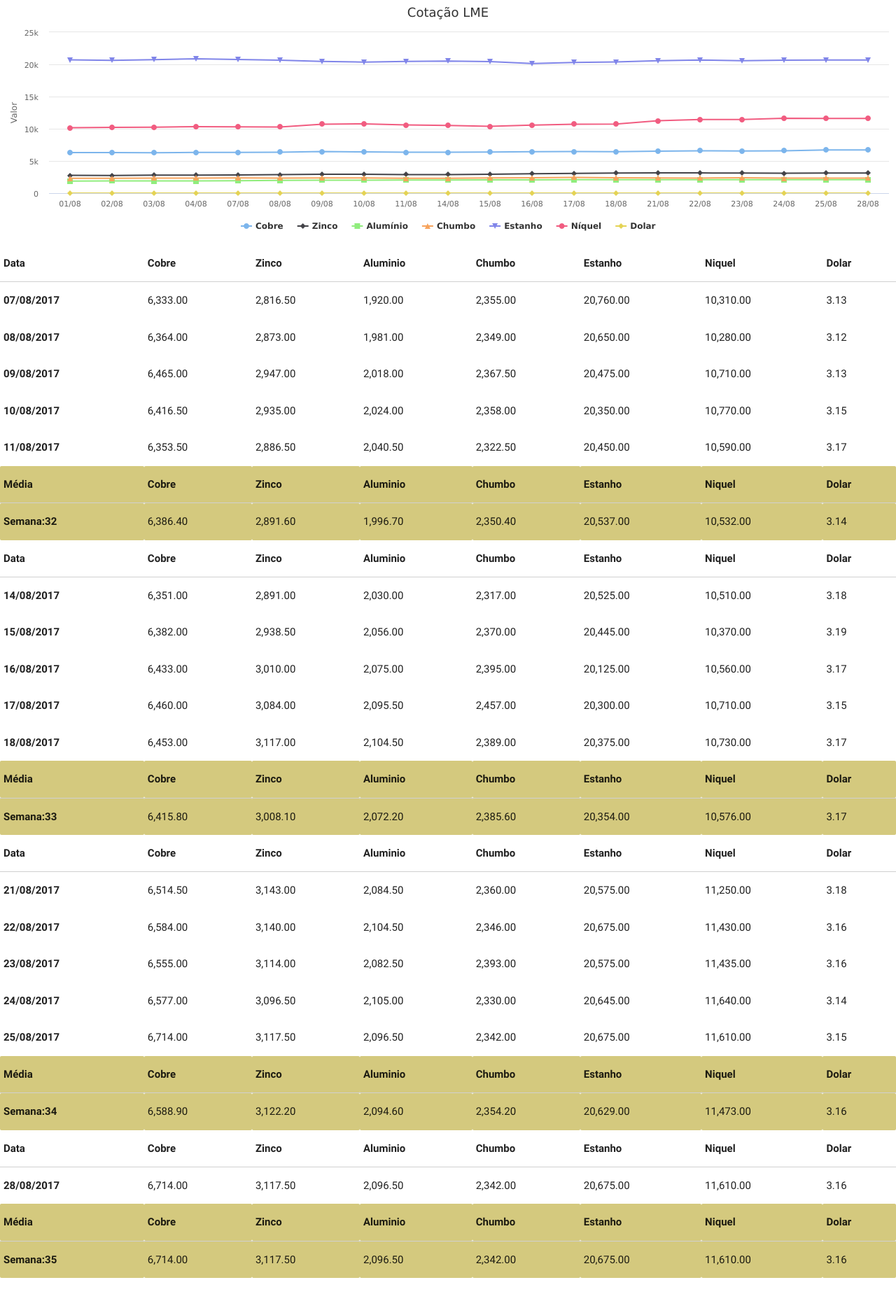
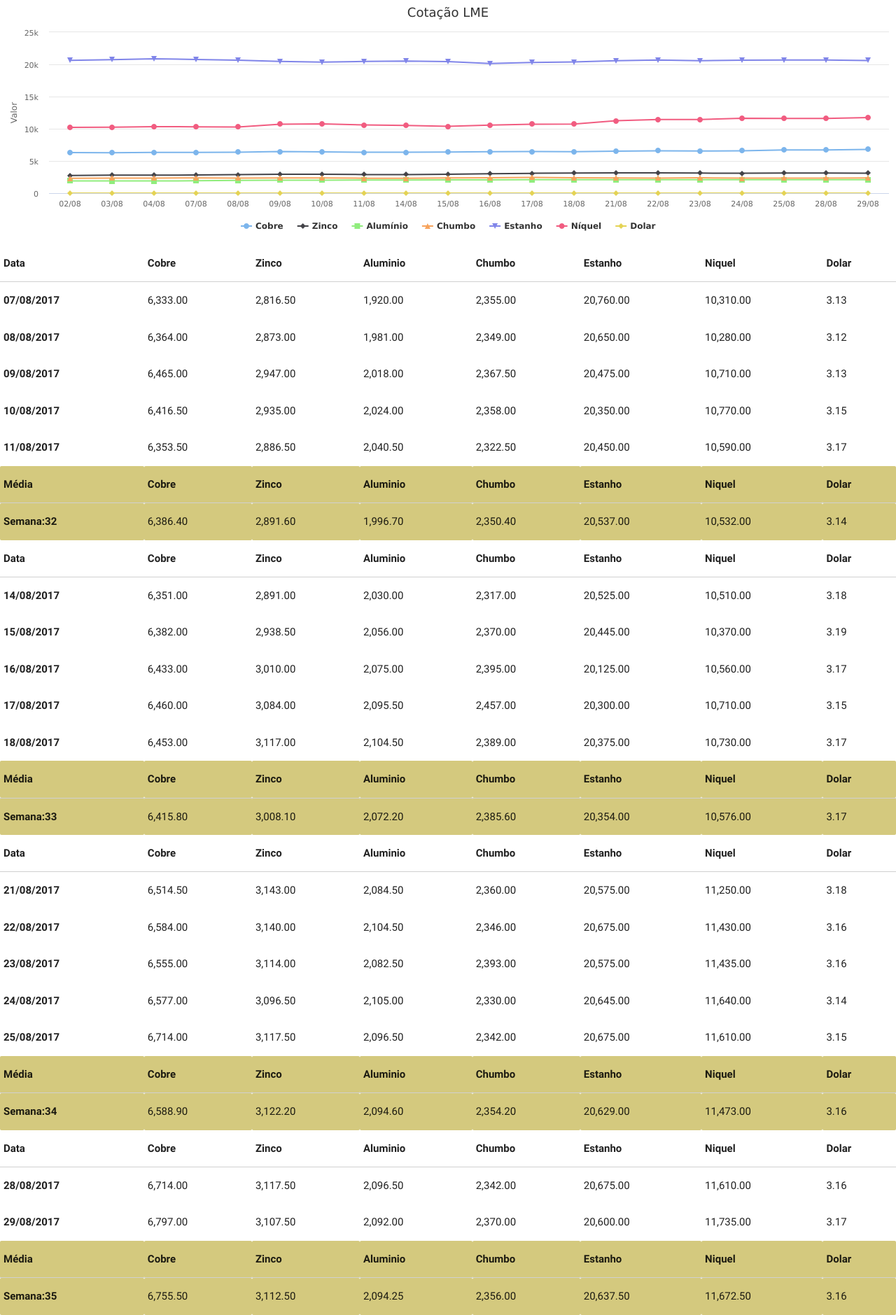
Before and after one commit to tiagocordeiro/flask-lme-chart, a Flask app: page /lme/dashboard in a window 1280 px wide. Shown: the whole page at 70% size. Before the commit the page ends 1826 px from the top, so only its background shows below. Run offline with Flask 2, Linux system fonts and the light colour scheme; some libraries are stand-ins or nearby versions.

Commit message:
Cotação Atualizada

```diff
--- a/static/cotacao-atual.csv
+++ b/static/cotacao-atual.csv
@@ -1,5 +1,4 @@
 Date,Cobre,Zinco,Aluminio,Chumbo,Estanho,Niquel,Dolar
-2017-08-01,6300.5,2769.5,1887.0,2299.0,20700.0,10155.0,3.1257998943329
 2017-08-02,6300.0,2754.0,1904.0,2315.0,20625.0,10205.0,3.1228001117706
 2017-08-03,6290.0,2804.0,1891.5,2342.0,20730.0,10255.0,3.1122000217438
 2017-08-04,6330.0,2798.0,1890.0,2349.0,20865.0,10335.0,3.1115000247955
@@ -19,3 +18,4 @@ Date,Cobre,Zinco,Aluminio,Chumbo,Estanho,Niquel,Dolar
 2017-08-24,6577.0,3096.5,2105.0,2330.0,20645.0,11640.0,3.1393001079559
 2017-08-25,6714.0,3117.5,2096.5,2342.0,20675.0,11610.0,3.1465001106262
 2017-08-28,,,,,,,3.1586999893188
+2017-08-29,6797.0,3107.5,2092.0,2370.0,20600.0,11735.0,3.1658000946045
--- a/templates/mesclado.html
+++ b/templates/mesclado.html
@@ -716,6 +716,32 @@
     3.16
    </td>
   </tr>
+  <tr>
+   <th>
+    29/08/2017
+   </th>
+   <td>
+    6,797.00
+   </td>
+   <td>
+    3,107.50
+   </td>
+   <td>
+    2,092.00
+   </td>
+   <td>
+    2,370.00
+   </td>
+   <td>
+    20,600.00
+   </td>
+   <td>
+    11,735.00
+   </td>
+   <td>
+    3.17
+   </td>
+  </tr>
  </tbody>
  <thead>
   <tr style="text-align: right; background-color: #d4c97e !important;">
@@ -751,22 +777,22 @@
     Semana:35
    </th>
    <td>
-    6,714.00
+    6,755.50
    </td>
    <td>
-    3,117.50
+    3,112.50
    </td>
    <td>
-    2,096.50
+    2,094.25
    </td>
    <td>
-    2,342.00
+    2,356.00
    </td>
    <td>
-    20,675.00
+    20,637.50
    </td>
    <td>
-    11,610.00
+    11,672.50
    </td>
    <td>
     3.16
```
Also changed, not shown: static/todo-periodo.csv.
